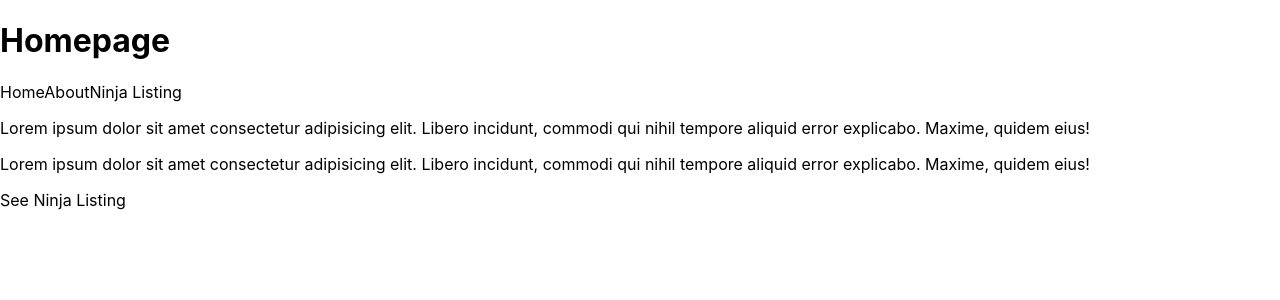
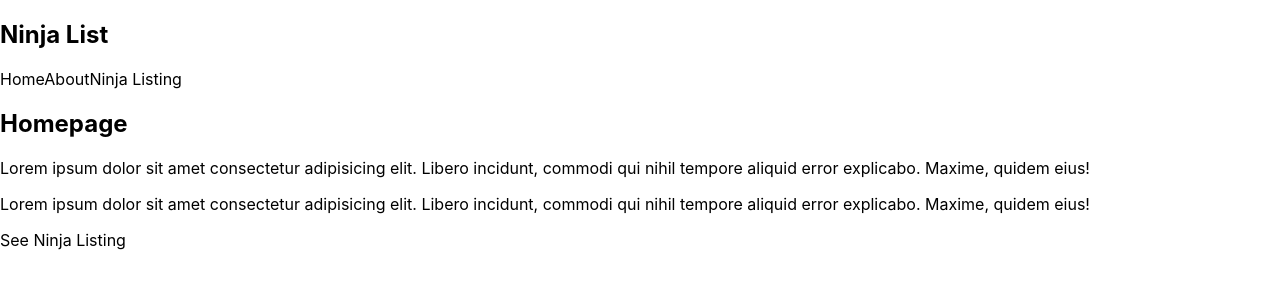
Before and after one commit to akshat-OwO/nextlist, a Next.js app: page / in a window 1280 px wide. Shown: the top 300 px of the page. Built offline with nearby package versions, Linux system fonts and the light colour scheme.

Commit message:
Layout Component

```diff
--- /dev/null
+++ b/components/Layout.js
@@ -0,0 +1,12 @@
+import Navbar from "./Navbar";
+
+const Layout = ({ children }) => {
+    return (
+        <div className="content">
+            <Navbar />
+            { children }
+        </div>
+    );
+}
+
+export default Layout;
--- a/components/Navbar.js
+++ b/components/Navbar.js
@@ -3,6 +3,7 @@ import Link from "next/link";
 const Navbar = () => {
     return (
         <nav>
+            <h1>Ninja List</h1>
             <Link href="/" >Home</Link>
             <Link href="/about" >About</Link>
             <Link href="/ninjas" >Ninja Listing</Link>
--- a/pages/_app.js
+++ b/pages/_app.js
@@ -1,7 +1,12 @@
+import Layout from '../components/Layout'
 import '../styles/globals.css'
 
 function MyApp({ Component, pageProps }) {
-  return <Component {...pageProps} />
+  return (
+    <Layout>
+      <Component {...pageProps} />
+    </Layout>
+  )
 }
 
 export default MyApp
--- a/pages/index.js
+++ b/pages/index.js
@@ -7,8 +7,7 @@ import styles from '../styles/Home.module.css'
 export default function Home() {
   return (
     <div>
-      <h1>Homepage</h1>
-      <Navbar />
+      <h2>Homepage</h2>
       <p>Lorem ipsum dolor sit amet consectetur adipisicing elit. Libero incidunt, commodi qui nihil tempore aliquid error explicabo. Maxime, quidem eius!</p>
       <p>Lorem ipsum dolor sit amet consectetur adipisicing elit. Libero incidunt, commodi qui nihil tempore aliquid error explicabo. Maxime, quidem eius!</p>
 
```
